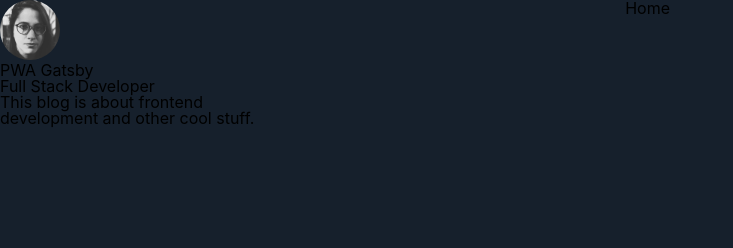
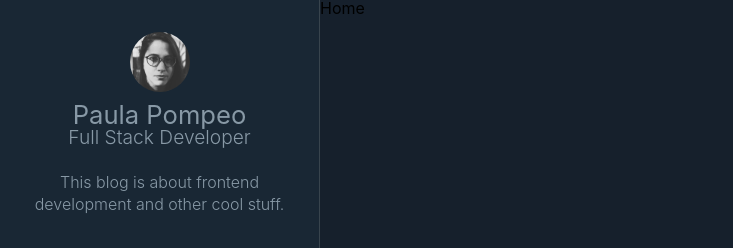
Before and after one commit to paulapompeo/gatsbyjs_blog, a Gatsby site in the folder gatsbyjs_blog/: page / in a window 1280 px wide. Shown: the top 248 px of the page, without its empty margins (0-733 px from the left). Built offline with nearby package versions, Linux system fonts and the light colour scheme; Gatsby itself is replaced by a stand-in of ours.

Commit message:
styled-components side bar

```diff
--- a/gatsbyjs_blog/gatsby-config.js
+++ b/gatsbyjs_blog/gatsby-config.js
@@ -1,6 +1,6 @@
 module.exports = {
   siteMetadata: {
-    title: `PWA Gatsby`,
+    title: `Paula Pompeo`,
     position: `Full Stack Developer`,
     description: `This blog is about frontend development and other cool stuff.`,
     author: `@paulapompeo`,
--- a/gatsbyjs_blog/src/components/Layout/index.js
+++ b/gatsbyjs_blog/src/components/Layout/index.js
@@ -1,6 +1,6 @@
 import React from "react"
 import PropTypes from "prop-types"
-import Profile from "../Profile"
+import Sidebar from "../Sidebar"
 
 import * as S from './styled';
 import GlobalStyles from '../../styles/global';
@@ -10,9 +10,7 @@ const Layout = ({ children }) => {
   return (
     <S.LayoutWrapper>
       <GlobalStyles />
-      <aside>
-        <Profile />
-      </aside>
+      <Sidebar />
       <S.LayoutMain>{children}</S.LayoutMain>
     </S.LayoutWrapper>
   )
--- a/gatsbyjs_blog/src/components/Profile/index.js
+++ b/gatsbyjs_blog/src/components/Profile/index.js
@@ -2,6 +2,7 @@ import React from 'react';
 import { useStaticQuery, graphql } from 'gatsby';
 
 import Avatar from '../Avatar';
+import * as S from './styled';
 
 const Profile = () => {
     const {
@@ -21,38 +22,18 @@ const Profile = () => {
     `)
 
     return (
-        <div className="Profile-wrapper">
-            <Avatar />
-            <h1>{title}</h1>
-            <h2>{position}</h2>
-            <p>{description}</p>
-        </div>
+        <S.ProfileWrapper>
+            <S.ProfileLink>
+                <Avatar />
+                <S.ProfileAuthor>
+                    {title}
+                    <S.ProfilePosition>{position}</S.ProfilePosition>
+                </S.ProfileAuthor>
+            </S.ProfileLink>
+            <S.ProfileDescription>{description}</S.ProfileDescription>
+        </ S.ProfileWrapper>
     )
 }
 
-// const Profile = ()  => (
-//     <StaticQuery
-//         query={graphql`
-//             query MyQuery {
-//                 site {
-//                     siteMetadata {
-//                         title
-//                         position
-//                         description
-//                     }
-//                 }
-//             }
-//         `}
-
-//         render={({site: { siteMetadata: {title, position, description}}})=> (
-//             <div className="Profile-wrapper">
-//                 <h1>{title}</h1>
-//                 <h2>{position}</h2>
-//                 <p>{description}</p>
-//             </div>
-//         )}
-//     />
-
-// )
 
 export default Profile;
--- /dev/null
+++ b/gatsbyjs_blog/src/components/Profile/styled.js
@@ -0,0 +1,35 @@
+import styled from 'styled-components'
+import { Link } from 'gatsby'
+
+export const ProfileWrapper = styled.section`
+    color: #8899a6;
+    display: flex;
+    flex-direction: column;
+`;
+
+export const ProfileLink = styled(Link)`
+    color: #8899a6;
+    text-decoration: none;
+    transition: color 0.5s;
+
+    &:hover{
+        color: #1fa1f2;
+    }
+`;
+
+export const ProfileAuthor = styled.h1`
+    font-size: 1.6rem;
+    margin: 0.5rem auto 1.5rem;
+`;
+
+export const ProfilePosition = styled.small`
+    display: block;
+    font-size: 1.2rem;
+    font-weight: 300;
+`;
+
+export const ProfileDescription = styled.p`
+    font-size: 1rem;
+    font-weight: 300;
+    line-height: 1.4;
+`;
--- /dev/null
+++ b/gatsbyjs_blog/src/components/Sidebar/index.js
@@ -0,0 +1,12 @@
+import React from 'react';
+import Profile from '../Profile';
+
+import * as S from './styled';
+
+const Sidebar = () => (
+    <S.SidebarWrapper>
+        <Profile />
+    </S.SidebarWrapper>
+)
+
+export default Sidebar;
--- /dev/null
+++ b/gatsbyjs_blog/src/components/Sidebar/styled.js
@@ -0,0 +1,14 @@
+import styled from 'styled-components';
+
+export const SidebarWrapper = styled.aside`
+    align-items: center;
+    border-right: 1px solid #38444d;
+    background: #192734;
+    display: flex;
+    height: 100vh;
+    flex-direction: column;
+    position: fixed;
+    padding: 2rem;
+    text-align: center;
+    width: 20rem;
+`;
```
